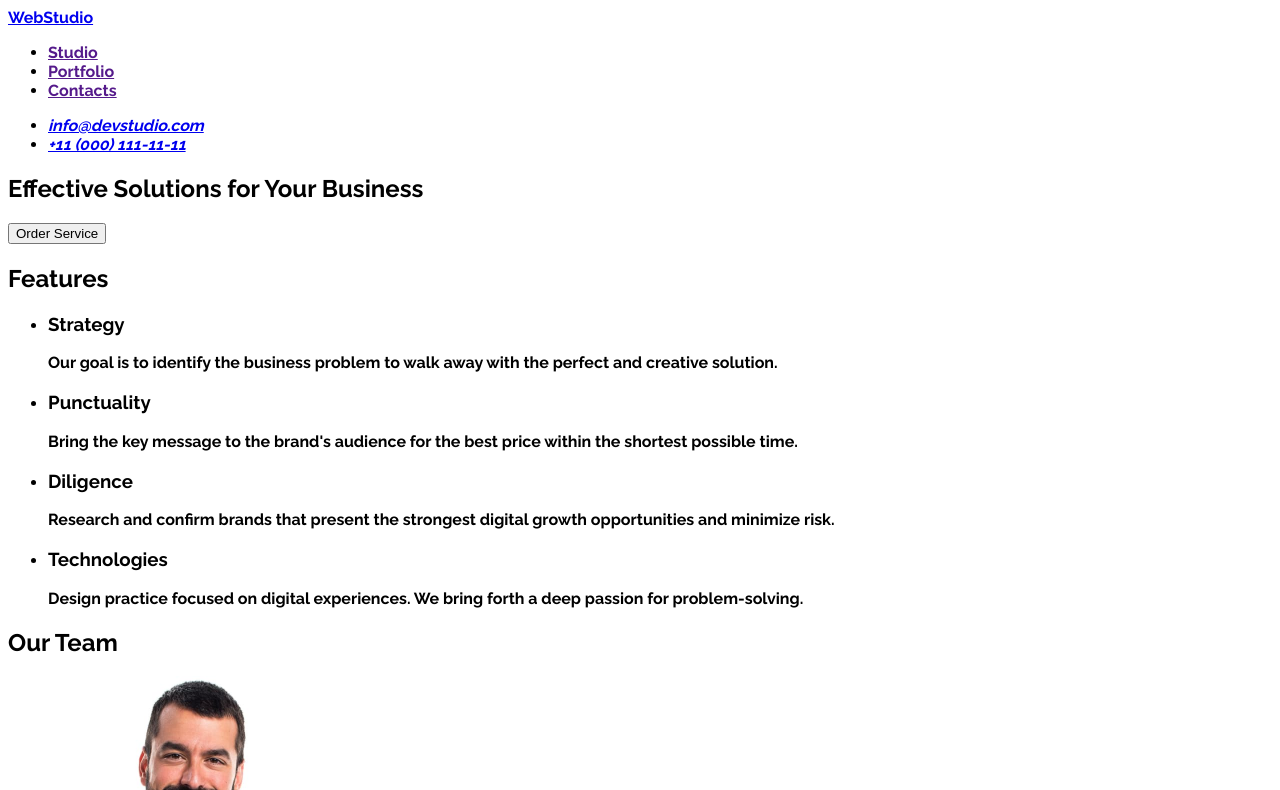
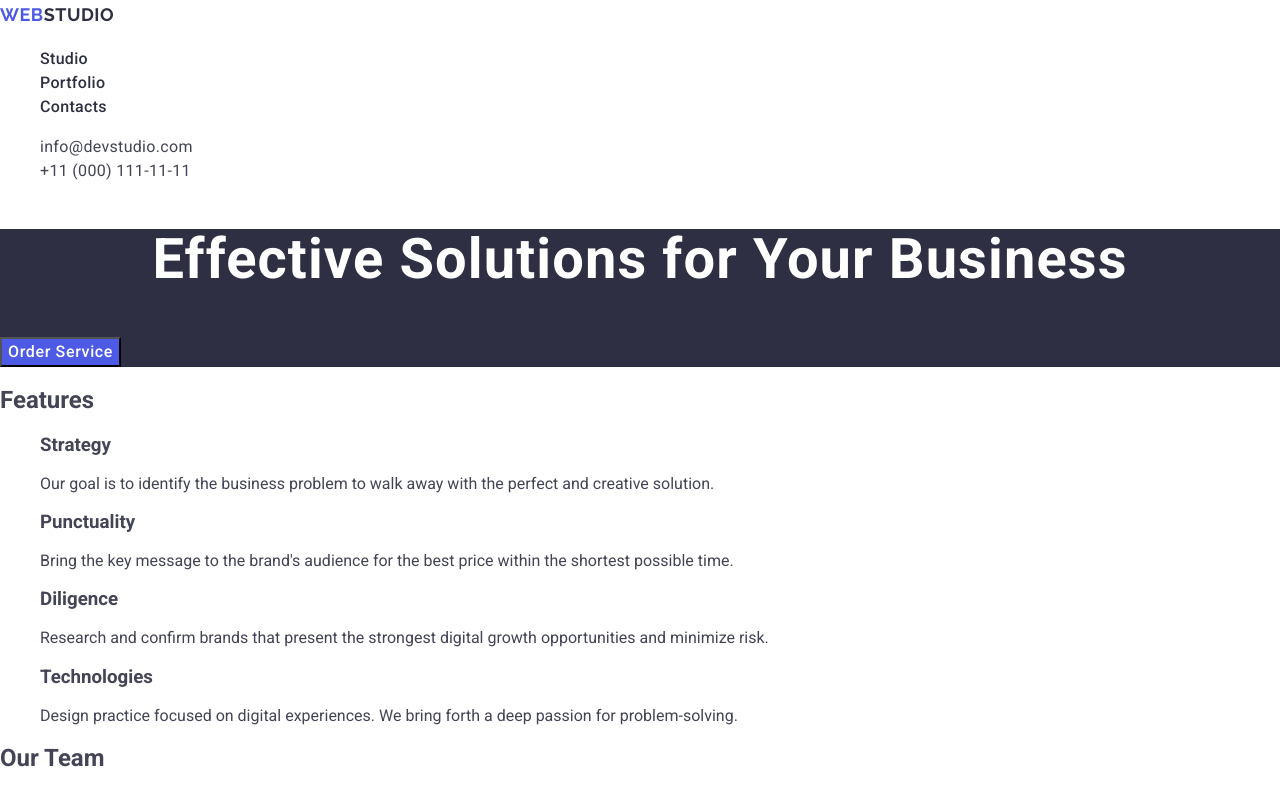
Before and after one commit to YevhenKandyba/goit-markup-hw-02, a plain HTML site: page index.html in a window 1280 px wide. Shown: the top 790 px of the page. Drawn offline with nearby package versions, Linux system fonts and the light colour scheme.

Commit message:
add styles header

```diff
--- a/css/styles.css
+++ b/css/styles.css
@@ -1,3 +1,81 @@
 body {
-    font-family: "Raleway", "Roboto",  sans-serif;
+    font-family: "Roboto",  sans-serif;
+    color: #434455;
+    background-color: #fff;
 }
+
+ul {
+    list-style-type: none;
+}
+
+a {
+    text-decoration: none;
+}
+
+.logo {
+    font-family: "Raleway", sans-serif;
+    font-weight: 700;
+    font-size: 18px;
+    line-height: 1.7;
+    letter-spacing: 0.03em;
+    text-transform: uppercase;
+    color: #4d5ae5;
+}
+
+.header-logo .logo-accent {
+    color: #2e2f42;
+}
+
+.nav-link {
+    font-weight: 500;
+        font-size: 16px;
+        line-height: 1.5;
+        letter-spacing: 0.02em;
+        color: #2e2f42;
+}
+
+.contacts {
+    font-style: normal;
+}
+
+.contacts-link {
+        font-size: 16px;
+        line-height: 1.5;
+        letter-spacing: 0.02em;
+        color: #434455;
+}
+
+.contacts-link:hover,
+.contacts-link:focus,
+.nav-link:hover,
+.nav-link:focus {
+    color: #404bbf;
+}
+
+.hero {
+    background-color: #2e2f42;
+}
+
+.hero-title {
+    font-weight: 700;
+        font-size: 56px;
+        line-height: 1.1;
+        letter-spacing: 0.02em;
+        text-align: center;
+        color: #fff;
+}
+
+.hero-btn {
+    font-family: inherit;
+    font-weight: 500;
+        font-size: 16px;
+        line-height: 1.5;
+        letter-spacing: 0.04em;
+        color: #fff;
+        background: #4d5ae5;
+}
+
+.hero-btn:hover,
+.hero-btn:focus {
+    background-color: #404bbf;
+}
--- a/index.html
+++ b/index.html
@@ -4,6 +4,13 @@
     <meta charset="UTF-8" />
     <meta name="viewport" content="width=device-width, initial-scale=1.0" />
     <title>WebStudio</title>
+    <link
+      rel="stylesheet"
+      href="https://cdnjs.cloudflare.com/ajax/libs/modern-normalize/2.0.0/modern-normalize.min.css"
+      integrity="sha512-4xo8blKMVCiXpTaLzQSLSw3KFOVPWhm/TRtuPVc4WG6kUgjH6J03IBuG7JZPkcWMxJ5huwaBpOpnwYElP/m6wg=="
+      crossorigin="anonymous"
+      referrerpolicy="no-referrer"
+    />
     <link rel="preconnect" href="https://fonts.googleapis.com" />
     <link rel="preconnect" href="https://fonts.gstatic.com" crossorigin />
     <link
@@ -13,64 +20,70 @@
     <link rel="stylesheet" href="./css/styles.css" />
   </head>
   <body>
-    <header>
-      <nav>
-        <a href="./index.html">WebStudio</a>
-        <ul>
-          <li>
-            <a href="">Studio</a>
+    <header class="page-header">
+      <nav class="header-nav">
+        <a class="logo header-logo" href="./index.html"
+          >Web<span class="logo-accent">Studio</span></a
+        >
+        <ul class="nav-list">
+          <li class="nav-item">
+            <a class="nav-link" href="./index.html">Studio</a>
           </li>
-          <li>
-            <a href="">Portfolio</a>
+          <li class="nav-item">
+            <a class="nav-link" href="">Portfolio</a>
           </li>
-          <li>
-            <a href="">Contacts</a>
+          <li class="nav-item">
+            <a class="nav-link" href="">Contacts</a>
           </li>
         </ul>
       </nav>
-      <address>
-        <ul>
-          <li>
-            <a href="mailto:info@devstudio.com">info@devstudio.com</a>
+      <address class="contacts">
+        <ul class="contacts-list">
+          <li class="contacts-item">
+            <a class="contacts-link" href="mailto:info@devstudio.com"
+              >info@devstudio.com</a
+            >
           </li>
-          <li>
-            <a href="tel:+110001111111">+11 (000) 111-11-11</a>
+          <li class="contacts-item">
+            <a class="contacts-link" href="tel:+110001111111"
+              >+11 (000) 111-11-11</a
+            >
           </li>
         </ul>
       </address>
     </header>
     <main>
-      <section>
-        <h1>Effective Solutions for Your Business</h1>
-        <button type="button">Order Service</button>
+      <section class="hero">
+        <h1 class="hero-title">Effective Solutions for Your Business</h1>
+        <button class="hero-btn" type="button">Order Service</button>
       </section>
-      <section>
+      <section class="features">
         <h2>Features</h2>
-        <ul>
-          <li>
-            <h3>Strategy</h3>
-            <p>
+        <ul class="features-list">
+          <li class="features-item">
+            <h3 class="features-subtitle">Strategy</h3>
+            <p class="features-text-item">
               Our goal is to identify the business problem to walk away with the
               perfect and creative solution.
             </p>
           </li>
-          <li>
-            <h3>Punctuality</h3>
-            <p>
+          <li class="features-item">
+            <h3 class="features-subtitle">Punctuality</h3>
+            <p class="features-text-item">
               Bring the key message to the brand's audience for the best price
               within the shortest possible time.
             </p>
           </li>
-          <li>
-            <h3>Diligence</h3>
-            <p>
+          <li class="features-item">
+            <h3 class="features-subtitle">Diligence</h3>
+            <p class="features-text-item">
               Research and confirm brands that present the strongest digital
               growth opportunities and minimize risk.
             </p>
           </li>
-          <li>
-            <h3>Technologies</h3>
-            <p>
+          <li class="features-item">
+            <h3 class="features-subtitle">Technologies</h3>
+            <p class="features-text-item">
               Design practice focused on digital experiences. We bring forth a
               deep passion for problem-solving.
             </p>
```
